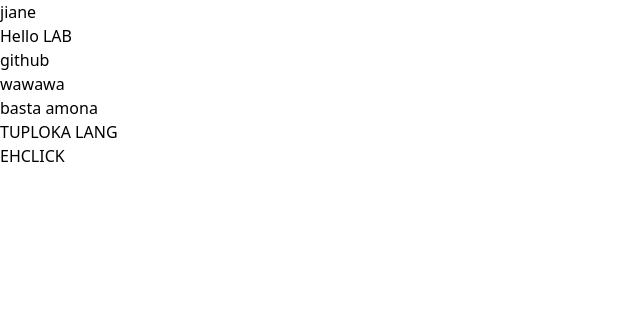
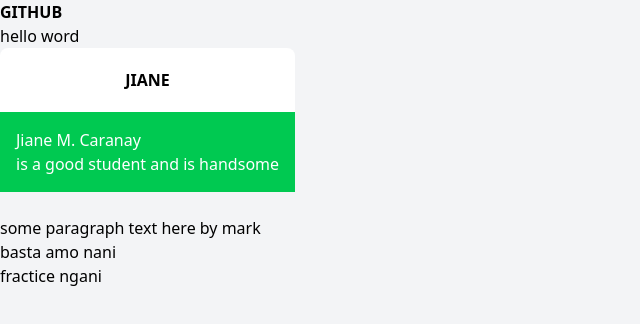
Before and after one commit to jianecaranay26-tech/jiane26, a plain HTML site: page index.html in a window 1280 px wide. Shown: the whole page, without its empty margins (0-640 px from the left). Drawn offline with nearby package versions, Linux system fonts and the light colour scheme.

Commit message:
first upload

```diff
--- a/index.html
+++ b/index.html
@@ -6,20 +6,37 @@
     <title>GIFHUB</title>
     <script src="https://cdn.jsdelivr.net/npm/@tailwindcss/browser@4"></script>
 </head>
-<body class="row1">
-    <h1>jiane</h1>
-    <h2>Hello LAB</h2>
+<body class="bg-gray-100">
 
-    <ul>
-        <li>github</li>
-        <li>wawawa</li>
-    </ul>
+    <h1 class="text 3x1 font-bold">GITHUB</h1>
+    <h2>hello word</h2>
 
-<p>basta amona</p>
+<div class="bg-white text-black w-fit rounded-lg shadow-x1 a-20">
 
-<button id="btn">TUPLOKA LANG</button>
-<p id="msg">EHCLICK</p>
-<script src="script.js"></script>
+    <div class="p-5 text-center font-bold font-sans text-x1">
+        <h1>JIANE</h1>
+    </div>
+
+    <div class="bg-green-500 text-white p-4 rounded-b-x1">
+        <p>Jiane M. Caranay<br>is a good student and is handsome</p>
+    </div>
+</div>
+<br>
+
+<p>some paragraph text here by mark</p>
+<p>basta amo nani</p>
+<p>fractice ngani</p>
+
+
+
+
+
+
+
+</div>
+
+
+
 
 </body>
 
```
